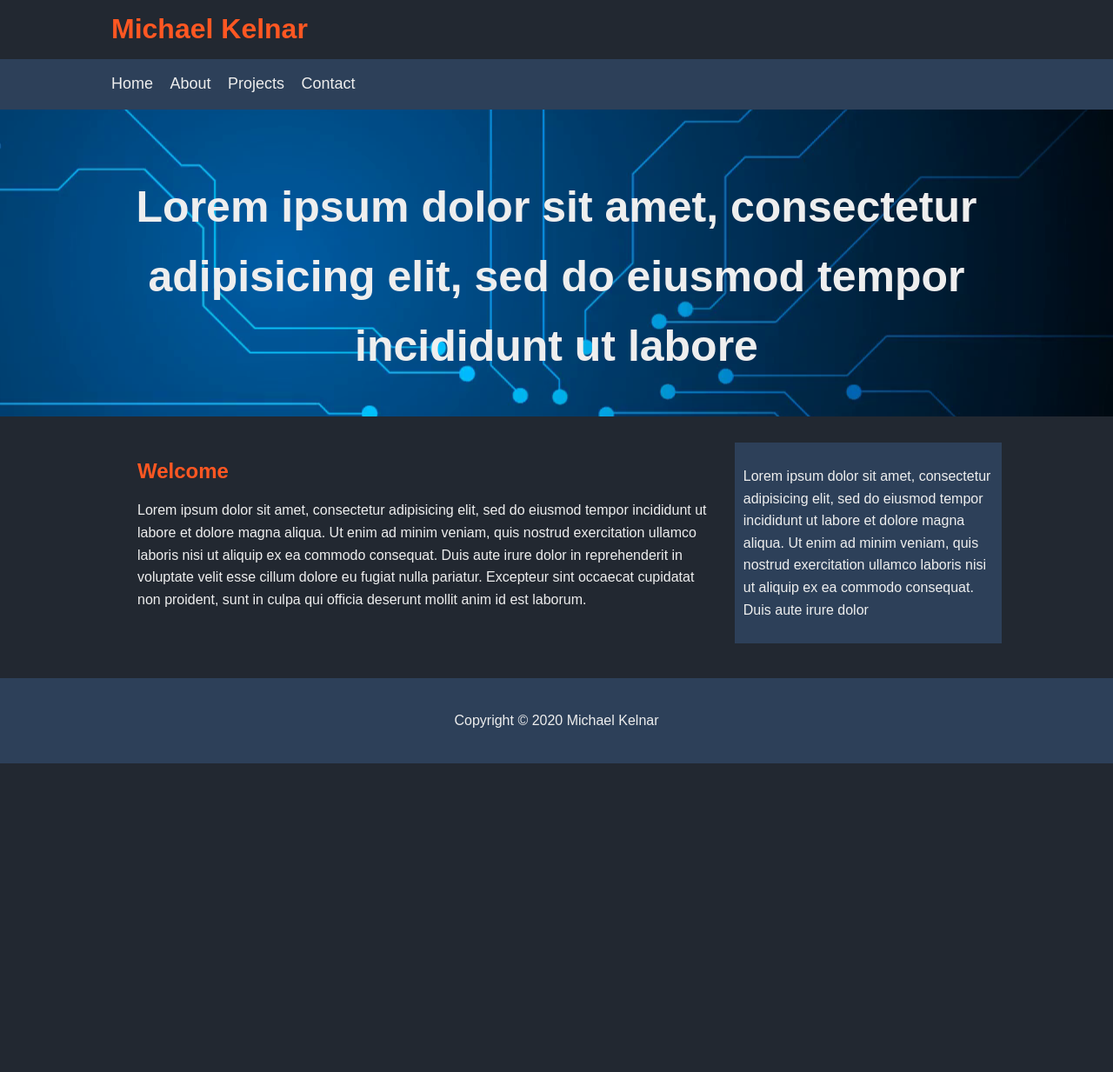
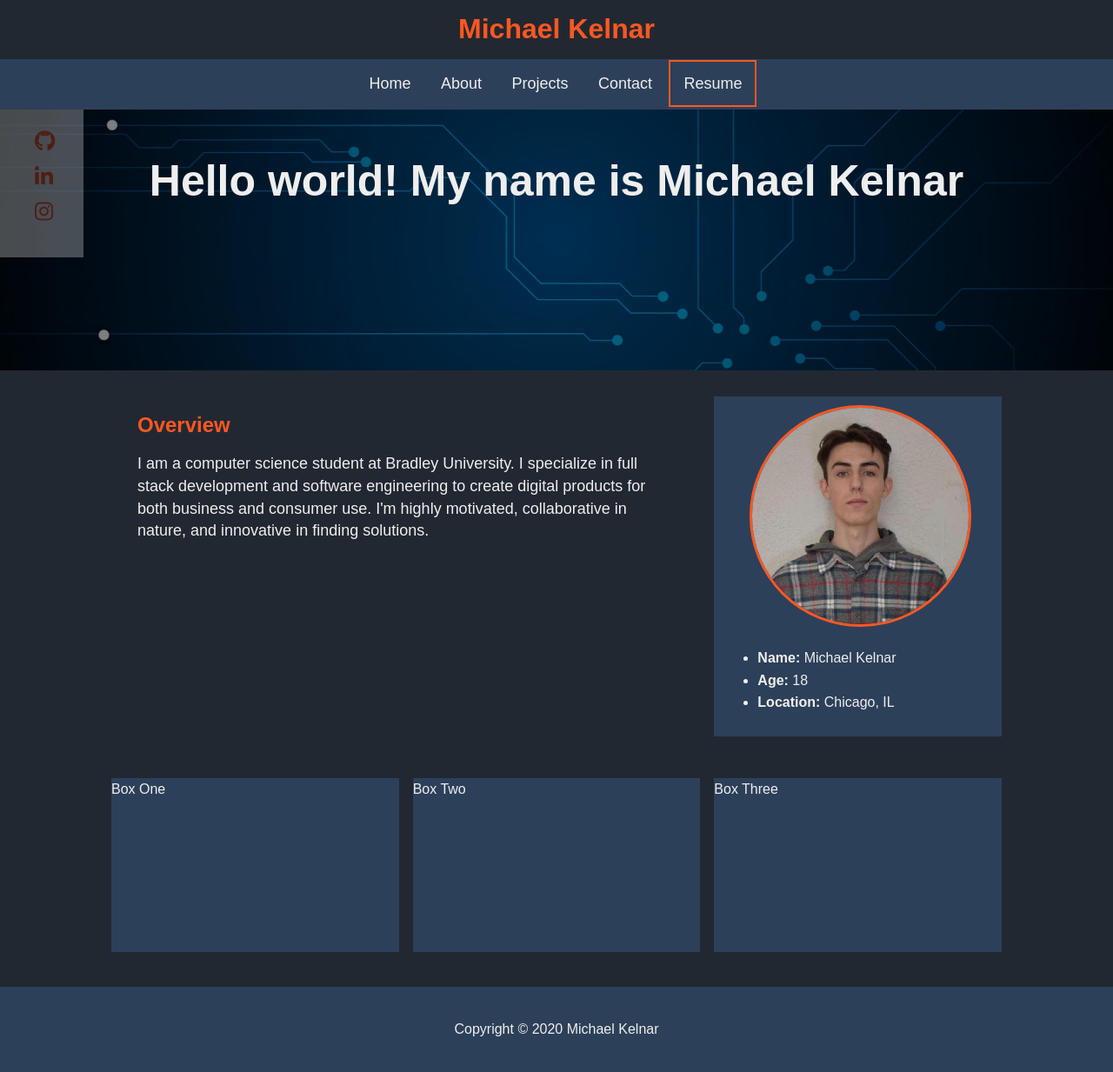
Before and after one commit to michaelk7/personal-portfolio-website, a Flask app: page / in a window 1280 px wide. Shown: the whole page at 87% size. Before the commit the page ends 878 px from the top, so only its background shows below. Run offline with Flask 2, Linux system fonts and the light colour scheme; some libraries are stand-ins or nearby versions.

Commit message:
Added profile picture, Social media section, updated home.html

```diff
--- a/static/styles/style.css
+++ b/static/styles/style.css
@@ -19,12 +19,14 @@ body
 {
 	background-color: #222831;
 	color: #FF5722;
+	text-align: center;
 }
 
 #navbar
 {
 	background-color: #2D4059;
 	color: #EEEEEE;
+	text-align: center;
 }
 
 #navbar ul
@@ -43,13 +45,57 @@ body
 	color: #EEEEEE;
 	text-decoration: none;
 	font-size: 18px;
-	padding-right: 15px;
+	padding: 15px;
+}
+
+#resume
+{
+	border: 2px solid #FF5722;
+	text-align: center;
+	padding: 5px;
+}
+
+#resume:hover
+{
+	background: rgba(255, 86, 34, 0.3);
+}
+
+#socialMedia
+{
+	position: fixed;
+	margin: 0;
+	width: 7.5%;
+	background: #EEEEEE;
+	opacity: 0.3;
+}
+
+#socialMedia ul
+{
+	list-style-type: none;
+	font-size: 24px;
+}
+
+#socialMedia li
+{
+	padding-bottom: 15px;
+}
+
+#socialMedia a
+{
+	color: #FF5722;
+}
+
+#socialMedia:hover
+{
+	opacity: .6;
 }
 
 #showcase
 {
-	background-image: url('../images/blue.png');
-	background-position: center right;
+	box-shadow: inset 0 0 0 100vw rgba(0,0,0,0.5);
+	background: url("../images/blue.png");
+	background-size: cover;
+	background-position: center center;
 	min-height: 300px;
 	margin-bottom: 30px;
 	text-align: center;
@@ -60,15 +106,14 @@ body
 	color: #EEEEEE;
 	font-size: 50px;
 	line-height: 1.6em;
-	padding-top: 30px;
+	padding: auto;
 }
 
 #main
 {
-	float: left;
-	width: 70%;
 	padding: 0 30px;
 	box-sizing: border-box;
+	grid-column: 1/3;
 }
 
 #main h1
@@ -76,14 +121,51 @@ body
 	color: #FF5722;
 }
 
-#siderbar
+#main p
 {
-	float: right;
-	width: 30%;
+	font-size: 18px;
+}
+
+#sidebar
+{
 	background: #2D4059;
 	color: #EEEEEE;
 	padding: 10px;
 	box-sizing: border-box;
+}
+
+#sidebar img
+{
+	border-radius: 50%;
+	border: 3px solid #FF5722;
+	width: 80%;
+	height: auto;
+	margin-right: 10%;
+	margin-left: 10%;
+}
+
+.mainBody
+{
+	display: grid;
+	grid-template-columns: 1fr 1fr 1fr;
+	grid-auto-rows: minmax(200px, auto);
+	grid-column-gap: 1em;
+	grid-row-gap: 3em;
+}
+
+.box-1
+{
+	background: #2D4059;
+}
+
+.box-2
+{
+	background: #2D4059;
+}
+
+.box-3
+{
+	background: #2D4059;
 }
 
 #main-footer
--- a/templates/base.html
+++ b/templates/base.html
@@ -4,6 +4,7 @@
 
 	<title>{% block title %} {% endblock %}</title>
 	<link rel="stylesheet" type="text/css" href="{{ url_for('static', filename='styles/style.css')}}">
+  <script src="https://kit.fontawesome.com/7a310ca6cd.js" crossorigin="anonymous"></script>
 
 </head>
 <body>
@@ -21,6 +22,7 @@
         <li><a href="/aboutme">About</a></li>
         <li><a href="/projects">Projects</a></li>
         <li><a href="/contactme">Contact</a></li>
+        <li><a href="#" id="resume">Resume</a></li>
       </ul>
     </div>
   </nav>
--- a/templates/home.html
+++ b/templates/home.html
@@ -4,28 +4,43 @@
 {% endblock %}
 
 {% block content %}
+	<section id="socialMedia">
+		<ul>
+			<li><a href="https://github.com/michaelk7" target="_blank">
+				<i class="fab fa-github"></i>
+			</a></li>
+			<li><a href="https://linkedin.com/in/michael-kelnar-23b8b8189" target="_blank">
+				<i class="fab fa-linkedin-in"></i>
+			</a></li>
+			<li><a href="https://www.instagram.com/michael_kelnar/" target="_blank">
+				<i class="fab fa-instagram"></i>
+			</a></li>
+		</ul>
+	</section>
 	<section id="showcase">
 		<div class="container">
-			<h1>Lorem ipsum dolor sit amet, consectetur adipisicing elit, sed do eiusmod
-			tempor incididunt ut labore</h1>
+			<h1>Hello world! My name is Michael Kelnar</h1>
 		</div>
 	</section>
 
 	<div class="container">
-		<section id="main">
-			<h1>Welcome</h1>
-			<p>Lorem ipsum dolor sit amet, consectetur adipisicing elit, sed do eiusmod
-			tempor incididunt ut labore et dolore magna aliqua. Ut enim ad minim veniam,
-			quis nostrud exercitation ullamco laboris nisi ut aliquip ex ea commodo
-			consequat. Duis aute irure dolor in reprehenderit in voluptate velit esse
-			cillum dolore eu fugiat nulla pariatur. Excepteur sint occaecat cupidatat non
-			proident, sunt in culpa qui officia deserunt mollit anim id est laborum.</p>
-		</section>
-		<aside id="siderbar">
-			<p>Lorem ipsum dolor sit amet, consectetur adipisicing elit, sed do eiusmod
-			tempor incididunt ut labore et dolore magna aliqua. Ut enim ad minim veniam,
-			quis nostrud exercitation ullamco laboris nisi ut aliquip ex ea commodo
-			consequat. Duis aute irure dolor</p>
-		</aside>
+		<div class="mainBody">
+			<section id="main">
+				<h1>Overview</h1>
+				<p>I am a computer science student at Bradley University. I specialize in full stack development and software engineering to create digital products for both business and consumer use. I'm highly motivated, collaborative in nature, and innovative in finding solutions.</p>
+			</section>
+			<aside id="sidebar">
+				<img src="static/images/profilePicture.jpg">
+				<ul>
+					<li><b>Name:</b> Michael Kelnar</li>
+					<li><b>Age:</b> 18</li>
+					<li><b>Location:</b> Chicago, IL</li>
+				</ul>
+			</aside>
+			<div class="box-1">Box One</div>
+			<div class="box-2">Box Two</div>
+			<div class="box-3">Box Three</div>
+		</div>
 	</div>
+
 {% endblock %}
```
Also changed, not shown: static/images/profilePicture.jpg (added).
